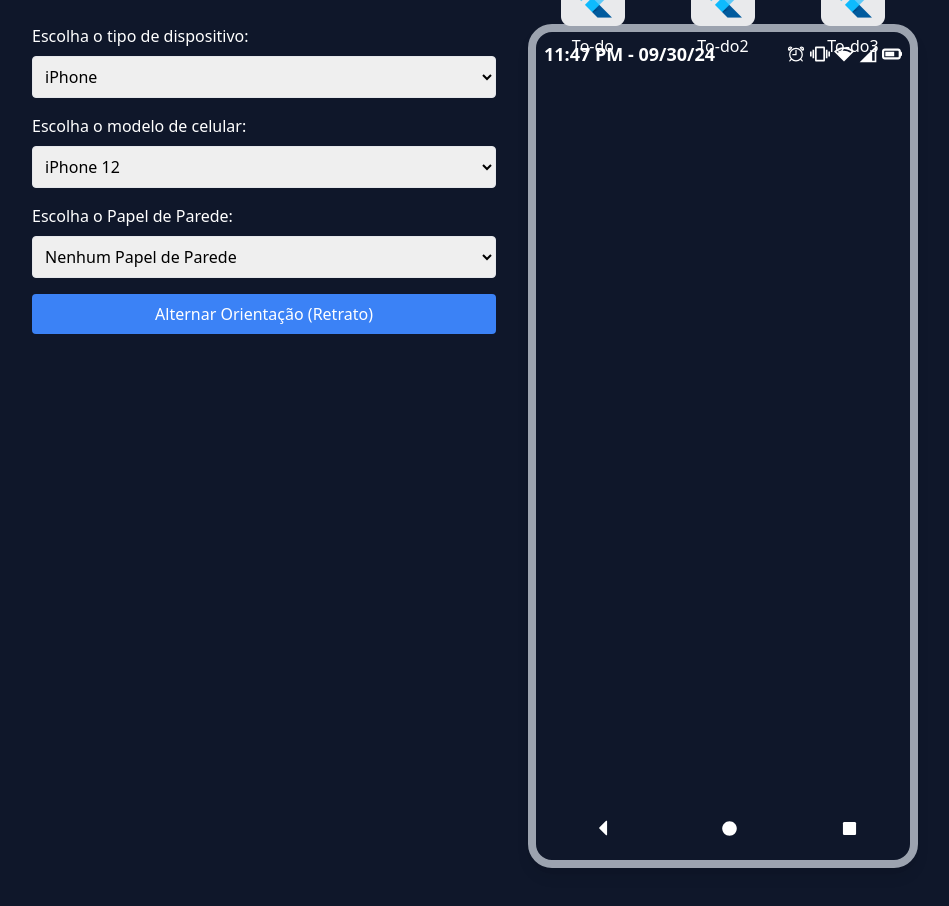
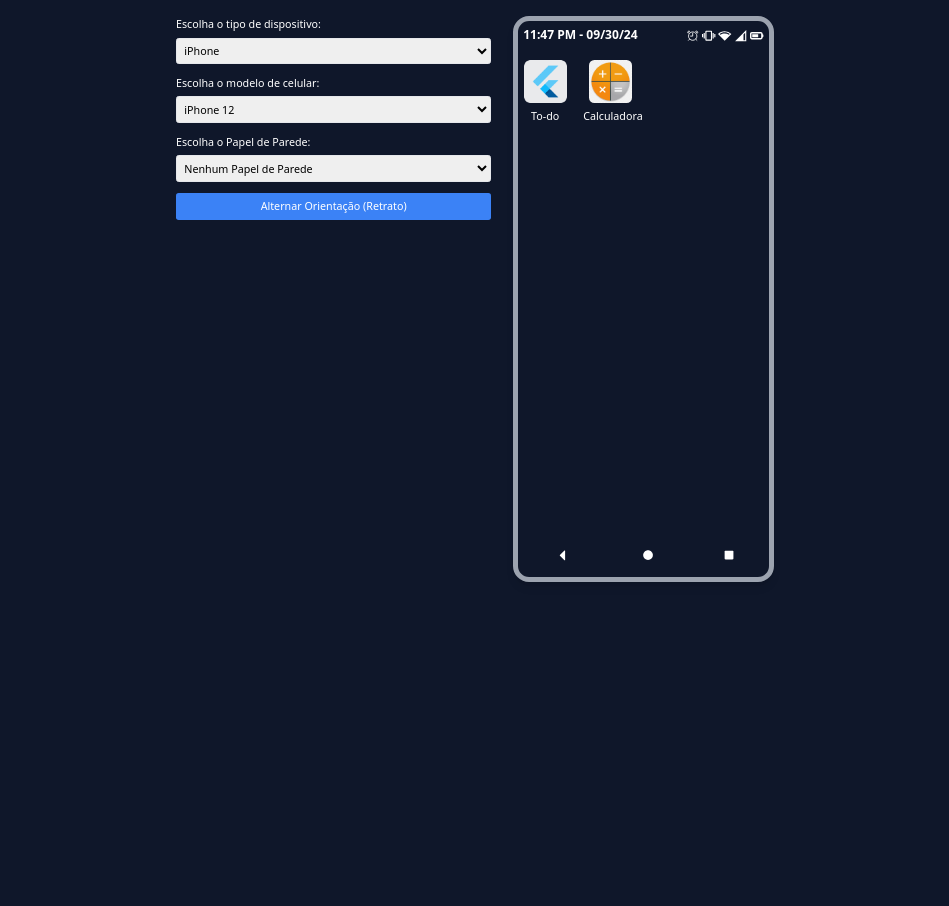
Before and after one commit to hiag0liveira/virtual-cell-phone, a React (Vite) app: page / in a window 1280 px wide. Shown: the top 906 px of the page, without its empty margins (165-1114 px from the left). After the commit the page ends 800 px from the top, so only its background shows below. Built offline with nearby package versions, Linux system fonts and the light colour scheme.

Commit message:
fix: icons home and aspect ratio

```diff
--- a/public/apps.json
+++ b/public/apps.json
@@ -6,15 +6,9 @@
         "screen": "/screens/todo.png"
     },
     {
-        "name": "To-do2",
-        "link": "https://todo-xarr.onrender.com/",
-        "icon": "/icons/todo.png",
-        "screen": "/screens/todo2.png"
-    },
-    {
-        "name": "To-do3",
-        "link": "https://todo-xarr.onrender.com/",
-        "icon": "/icons/todo.png",
-        "screen": "/screens/todo3.png"
+        "name": "Calculadora",
+        "link": "https://calculator-flutter.vercel.app/",
+        "icon": "/icons/calculadora.png",
+        "screen": "/screens/todo.png"
     }
 ]
--- a/src/App.tsx
+++ b/src/App.tsx
@@ -1,9 +1,13 @@
 import { RouterProvider } from "react-router-dom";
 import { router } from "./router/router";
+import { useEffect } from "react";
 
 function App() {
+  useEffect(() => {
+    document.body.style.zoom = "67%";
+  }, []);
   return (
-    <div className="w-full h-full">
+    <div className="w-full h-full ">
       <RouterProvider router={router} />
     </div>
   );
--- a/src/index.css
+++ b/src/index.css
@@ -1,3 +1,15 @@
 @tailwind base;
 @tailwind components;
 @tailwind utilities;
+
+@layer base {
+
+    html,
+    body {
+        @apply h-full;
+        margin: 0;
+        padding: 0;
+        background-color: #0f172a;
+        overflow: hidden;
+    }
+}
--- a/src/pages/Home.tsx
+++ b/src/pages/Home.tsx
@@ -29,7 +29,7 @@ const Home: React.FC = () => {
   };
 
   return (
-    <div className="grid grid-cols-3 gap-4">
+    <div className="grid grid-cols-4 gap-4 h-full w-auto mt-24">
       {apps.map((app) => (
         <div
           key={app.name}
@@ -39,7 +39,7 @@ const Home: React.FC = () => {
           <img
             src={app.icon}
             alt={app.name}
-            className="w-16 h-16 mx-auto mb-2"
+            className="w-16 h-16 mx-auto rounded-lg mb-2"
           />
           <p>{app.name}</p>
         </div>
--- a/src/pages/Layout.tsx
+++ b/src/pages/Layout.tsx
@@ -1,4 +1,4 @@
-import React, { useState } from "react";
+import React, { useEffect, useState } from "react";
 import { Outlet } from "react-router-dom";
 import Header from "../components/Header";
 import Footer from "../components/Footer";
@@ -166,7 +166,6 @@ const Layout: React.FC = () => {
           <div className="flex-grow">
             <Outlet />
           </div>
-
           <Footer />
         </div>
       </div>
--- a/src/router/router.tsx
+++ b/src/router/router.tsx
@@ -3,6 +3,7 @@ import Layout from "../pages/Layout";
 import Home from "../pages/Home";
 import AppViewer from "../pages/AppViewer";
 import RecentModels from "../pages/RecentModels";
+
 export const router = createBrowserRouter([
   {
     path: "/",
```
Also changed, not shown: public/icons/calculadora.png (added).
